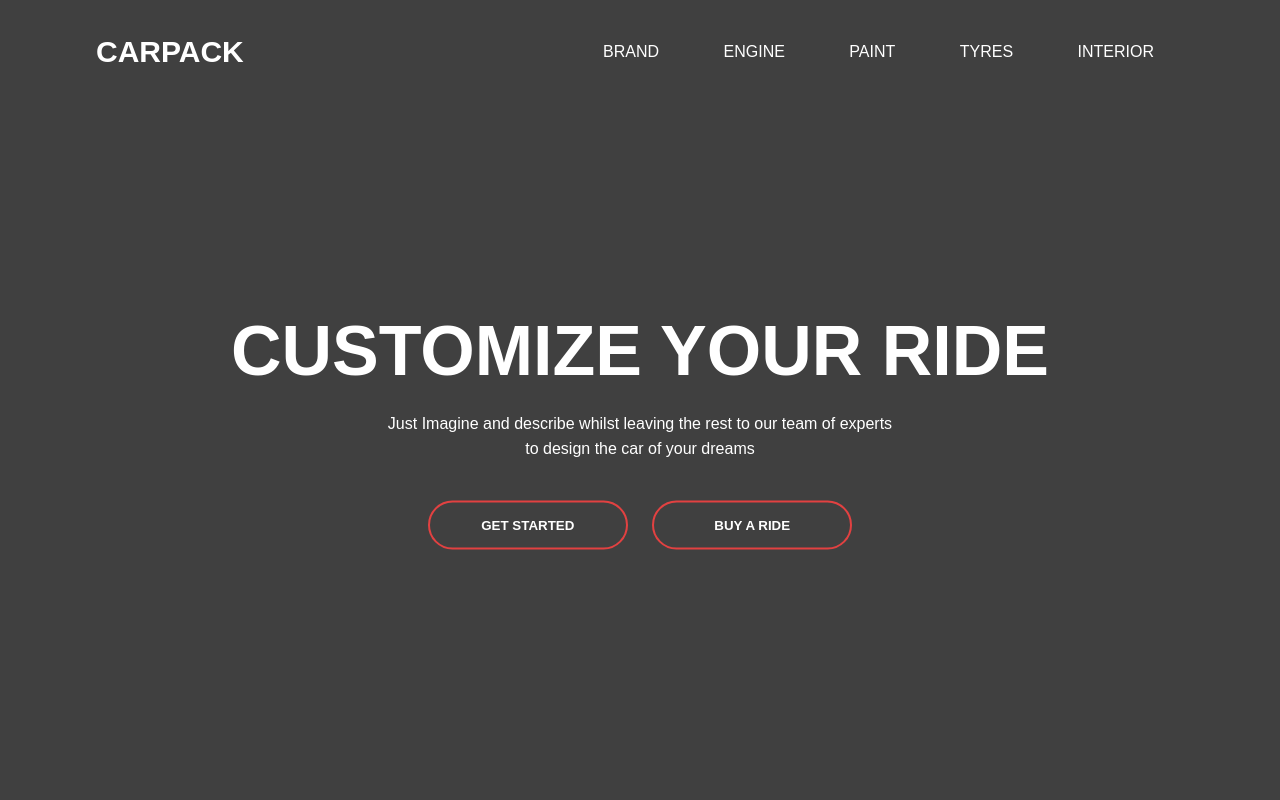
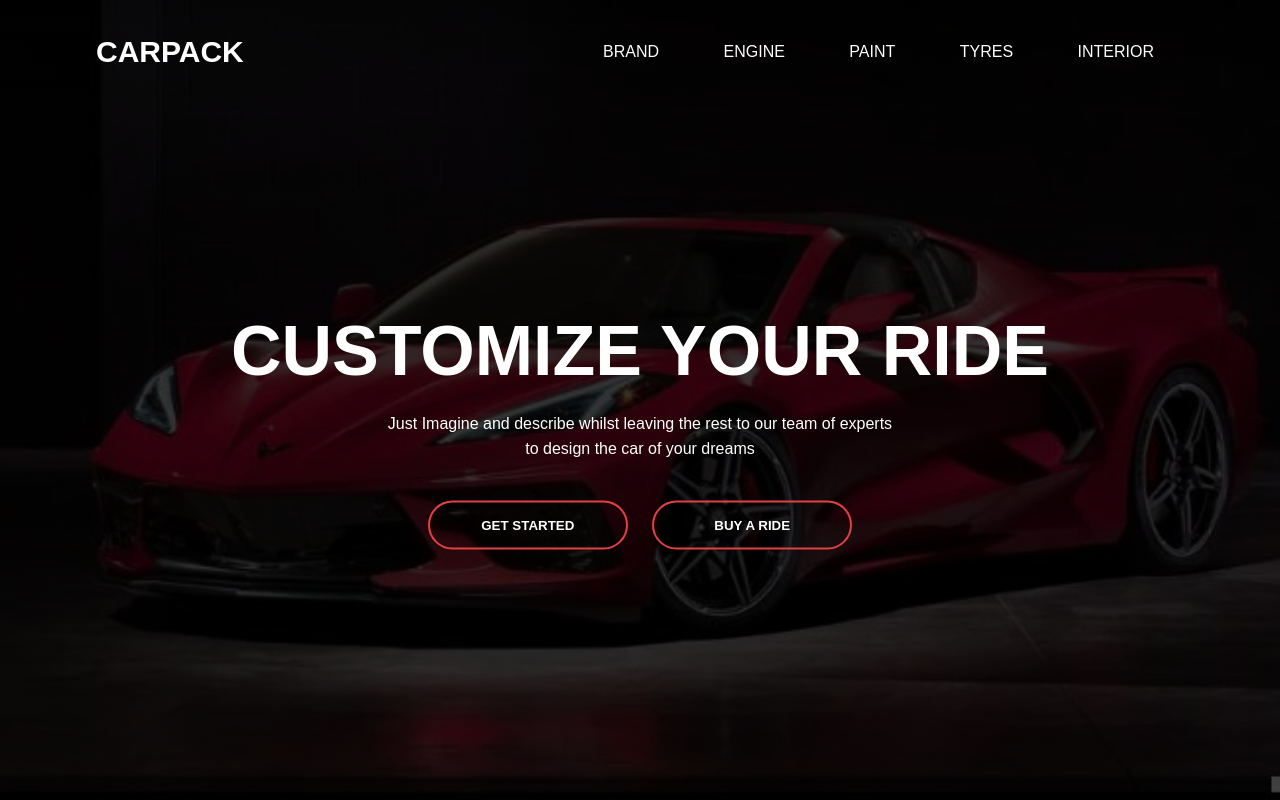
Before and after one commit to ugly-monk/cv, a plain HTML site: page car.html in a window 1280 px wide. Drawn offline with Linux system fonts and the light colour scheme.

Commit message:
Update car.html

```diff
--- a/car.html
+++ b/car.html
@@ -15,7 +15,7 @@
             rgba(0, 0, 0, 0.75),
             rgba(0, 0, 0, 0.75)
           ),
-          url(/ANGELA/IMAGES/car.jpg);
+          url(car.jpg);
         background-size: cover;
         background-position: center;
       }
```
